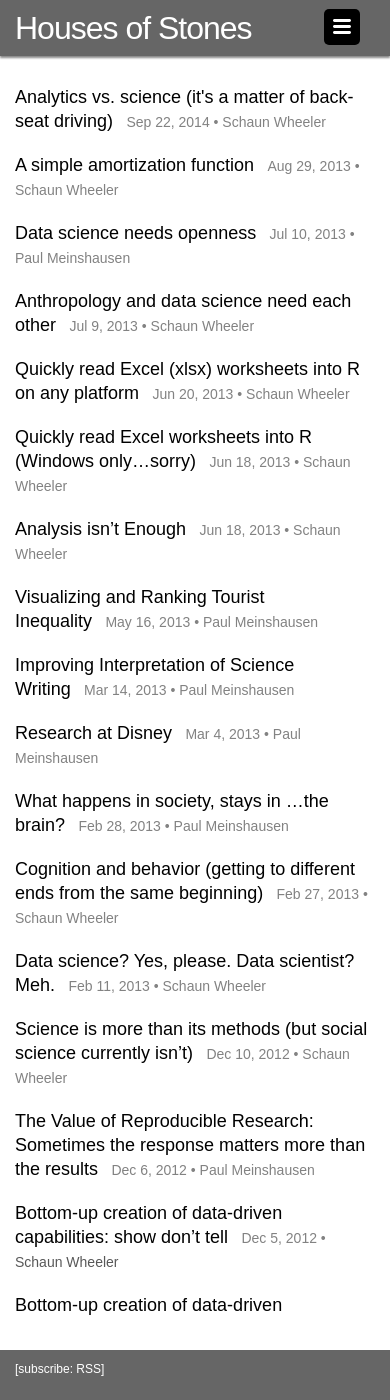
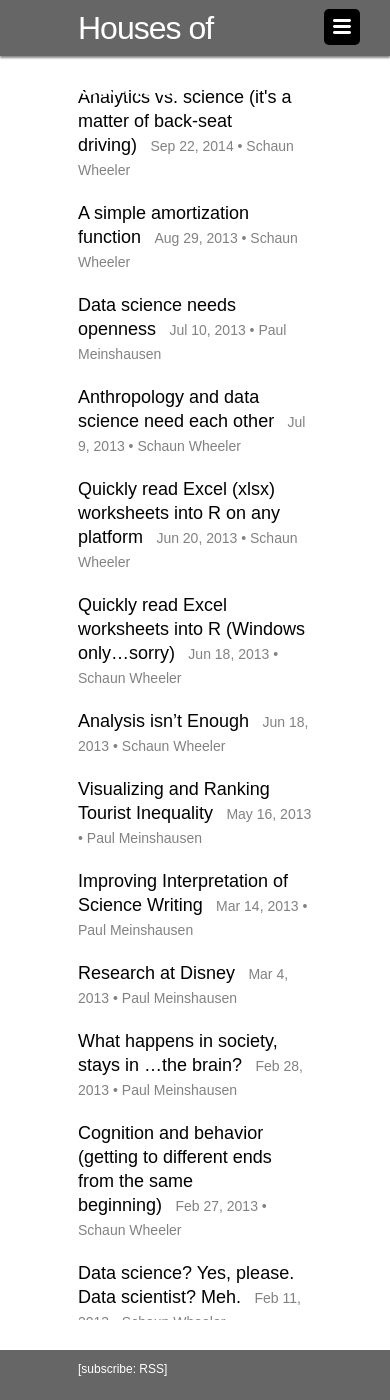
Before and after one commit to housesofstones/housesofstones.github.io, a Jekyll site: the page built from index.html, in a window 390 px wide and 1400 px high. Built offline with Jekyll 4.4.1, drawn with Linux system fonts in a browser that asks for light colours; nearby versions of some CDN libraries.

Commit message:
Update hoscustom.css

```diff
--- a/css/hoscustom.css
+++ b/css/hoscustom.css
@@ -78,7 +78,6 @@
     width: calc(70% - (30px / 2));
     font-size: 12px;
 }
-
 
 a:link {
     text-decoration: underline;
@@ -167,23 +166,17 @@
 #swheeler, #pmeinshausen {
     padding-top: 56px;
 }
-<<<<<<< HEAD
+
 .site-nav .page-link{
     color: white !important;
     text-decoration: none !important;
 }
-@media (max-width: 600px) {
-    .site-nav .page-link {
-        color: black !important;
-        text-decoration: none !important;
-    }
-}
 @media screen and (max-width: 900px) {
     .wrapper {
-        max-width: 150vw;
+        width: 99vw;
     }
     .gist, .post-content, .page-content {
-        max-width: 125vw;
+        width: 99vw;
     }
 }
 @media screen and (max-width: 610px) {
@@ -220,9 +213,10 @@
       display: block;
       padding-bottom: 5px;
   }
-  .site-nav .page-link {
-      display: block;
-      padding: 5px 10px;
+    .site-nav .page-link {
+        display: block;
+        padding: 5px 10px;
+        color: black !important;
   }
     .footer-col-1 {
         width: 100%;
```
